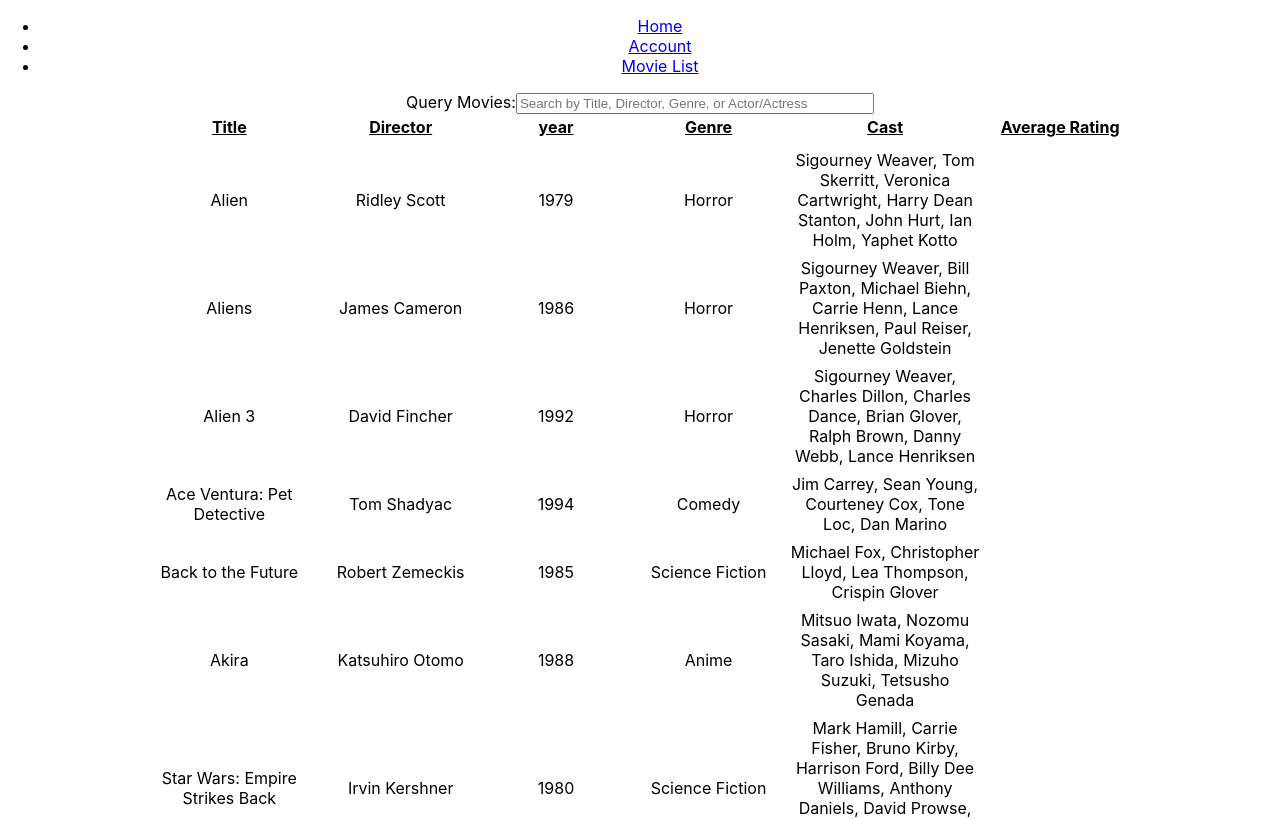
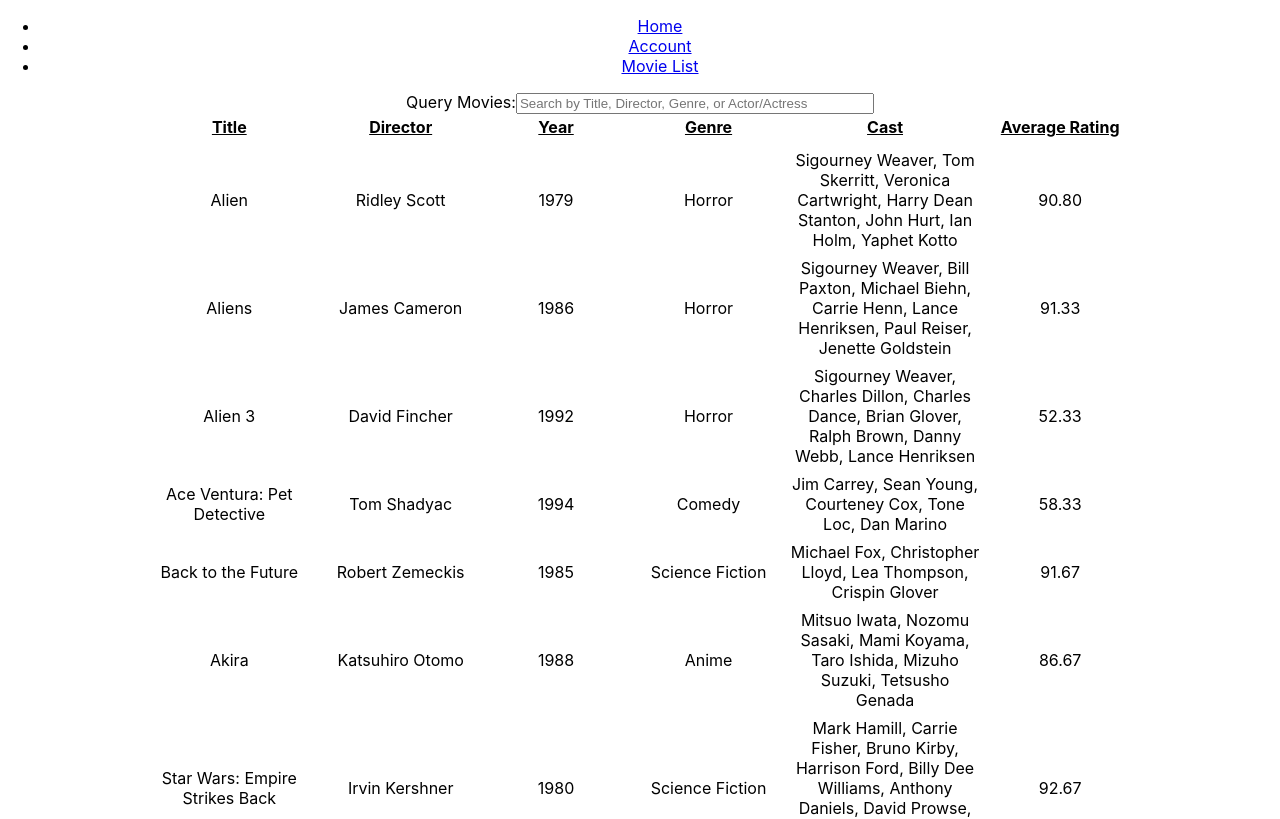
Before and after one commit to yazyounas/front-end-project, a React (Create React App) app: page /movies in a window 1280 px wide. Shown: the top 819 px of the page. Built offline with nearby package versions, Linux system fonts and the light colour scheme.

Commit message:
user is able to see average rating on the site

```diff
--- a/src/Components/LandingPage/Login.jsx
+++ b/src/Components/LandingPage/Login.jsx
@@ -17,24 +17,24 @@ function Login() {
     <div>
       {showLogIn && (
         <form>
-          <label for="email">Email</label>
+          <label htmlFor="email">Email</label>
           <input
             id="email"
             type="text"
             value={email}
             onChange={(event) => setEmail(event.target.value)}
             placeholder="Enter Email address"
-            autocomplete="off"
+            autoComplete="off"
             required
           />
-          <label for="password">Password</label>
+          <label htmlFor="password">Password</label>
           <input
             id="password"
             type="password"
             value={password}
             onChange={(event) => setPassword(event.target.value)}
             placeholder="Enter your Password"
-            autocomplete="off"
+            autoComplete="off"
             required
           />
           <button type="submit" for="loginForm">
--- a/src/Components/LandingPage/SignUp.jsx
+++ b/src/Components/LandingPage/SignUp.jsx
@@ -6,34 +6,34 @@ function SignUp() {
   return (
     <div>
       <form>
-      <label for="email">User Name</label>
+      <label htmlFor="email">User Name</label>
         <input
           id="userName"
           type="text"
           value={userName}
           onChange={(event) => setUserName(event.target.value)}
           placeholder="Enter User Name"
-          autocomplete="off"
+          autoComplete="off"
           required
         />
-        <label for="email">Email</label>
+        <label htmlFor="email">Email</label>
         <input
           id="email"
           type="text"
           value={email}
           onChange={(event) => setEmail(event.target.value)}
           placeholder="Enter Email address"
-          autocomplete="off"
+          autoComplete="off"
           required
         />
-        <label for="password">Password</label>
+        <label htmlFor="password">Password</label>
         <input
           id="password"
           type="password"
           value={password}
           onChange={(event) => setPassword(event.target.value)}
           placeholder="Enter your Password"
-          autocomplete="off"
+          autoComplete="off"
           required
         />
         <button type="submit" for="loginForm">
--- a/src/Components/Movies/Movies.jsx
+++ b/src/Components/Movies/Movies.jsx
@@ -1,32 +1,24 @@
-
-import "./Movie.css"
-import React, { useState }  from 'react';
+import "./Movie.css";
+import React, { useState } from "react";
 import movieData from "./MoviesData.json";
 
-
-
 const Movies = () => {
-  const [listQuery, setListQuery] = useState("")
+  const [listQuery, setListQuery] = useState("");
 
   const filteredMovies = movieData.filter((movie) => {
     const { title, cast, genre, director } = movie;
     const query = listQuery.toLowerCase();
-  console.log(query)
 
     return (
       title.toLowerCase().includes(query) ||
       cast.some((actor) => actor.toLowerCase().includes(query)) ||
       director.toLowerCase().includes(query) ||
       genre.toLowerCase().includes(query)
-
-  )
-})
-
-
+    );
+  });
 
   return (
     <div>
-
       <form>
         <label htmlFor="listQuery">Query Movies:</label>
         <input
@@ -36,35 +28,41 @@ const filteredMovies = movieData.filter((movie) => {
           onChange={(event) => setListQuery(event.target.value)}
           placeholder="Search by Title, Director, Genre, or Actor/Actress"
         />
-
       </form>
       <table>
         <thead>
           <tr>
             <th>Title</th>
             <th>Director</th>
-   <th>year</th>
+            <th>Year</th>
             <th>Genre</th>
             <th>Cast</th>
             <th>Average Rating</th>
           </tr>
         </thead>
+        <tbody>
+          {filteredMovies.map((movie) => {
+            const ratings = Object.values(movie.ratings).flat();
+            ratings[0] *= 10;
+            const averageRating = (
+              ratings.reduce((sum, num) => sum + num, 0) / ratings.length
+            ).toFixed(2);
 
-   {filteredMovies.map((movie) => (
-
+            return (
               <tr key={movie.id}>
                 <td>{movie.title}</td>
                 <td>{movie.director}</td>
                 <td>{movie.year}</td>
                 <td>{movie.genre}</td>
                 <td>{movie.cast.join(", ")}</td>
-      <td>{movie.averageRating}</td>
-
+                <td>{averageRating}</td>
               </tr>
-   ))}
+            );
+          })}
+        </tbody>
       </table>
     </div>
-  )
-}
+  );
+};
 
-export default Movies
+export default Movies;
```
Lines whose indentation alone changed are shown as unchanged.
